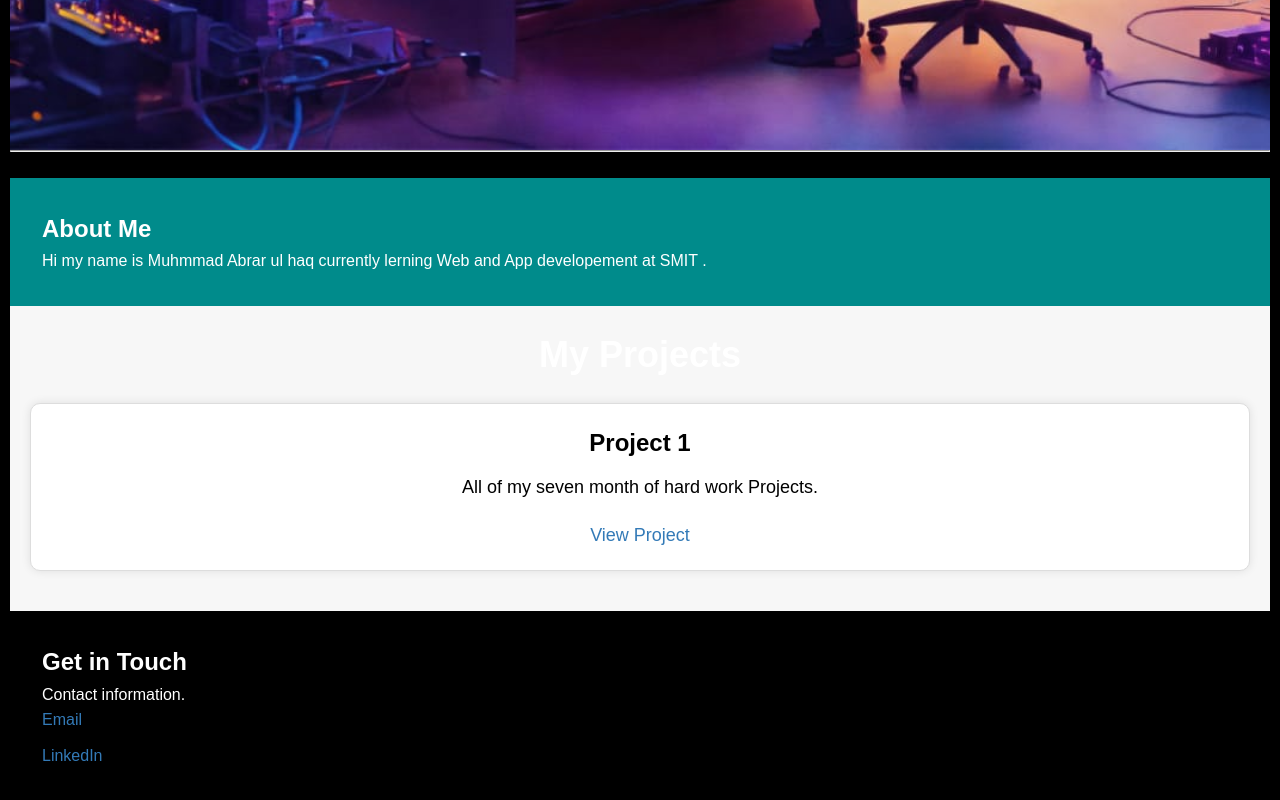
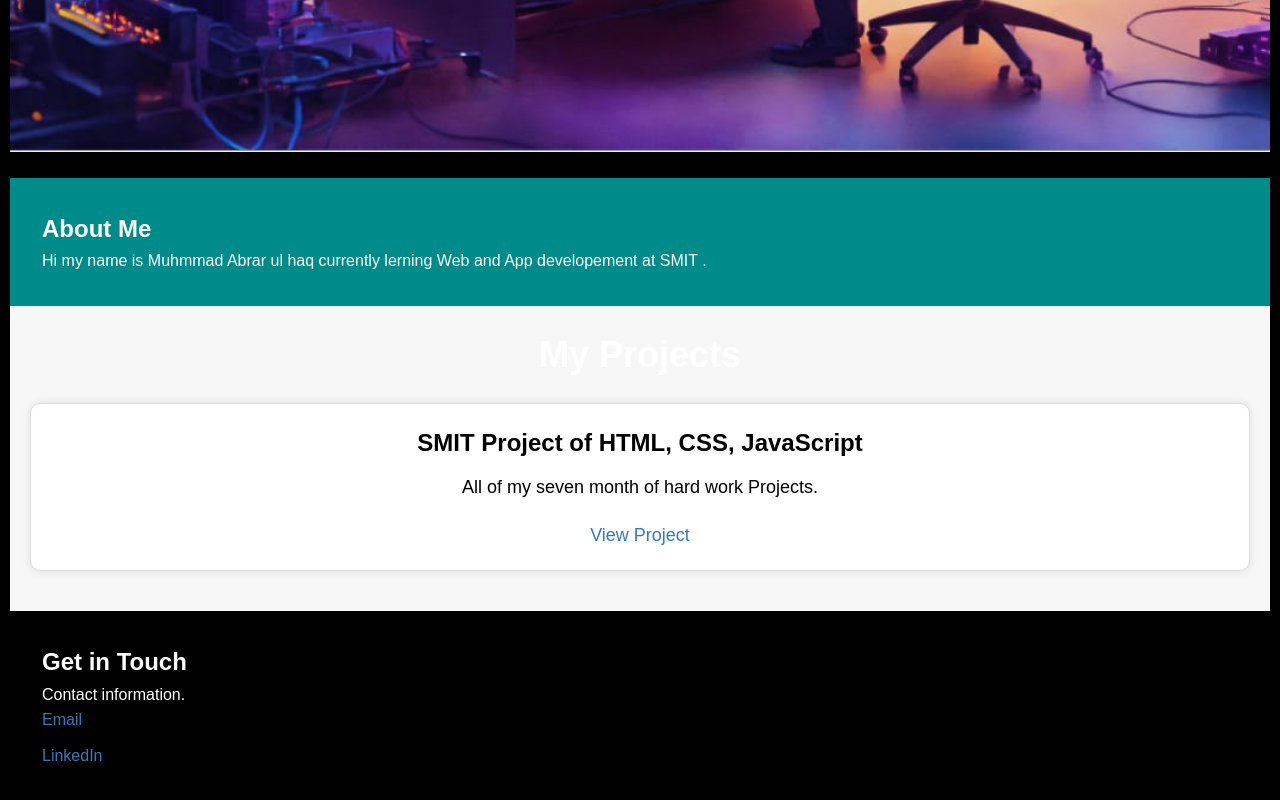
Before and after one commit to MuhammadAbrarulhaq986/Portfolio-Website, a plain HTML site: page index.html in a window 1280 px wide. Shown: the part 712-1512 px from the top of the page. Drawn offline with Linux system fonts and the light colour scheme.

Commit message:
heading chnage

```diff
--- a/index.html
+++ b/index.html
@@ -42,7 +42,7 @@
       <h1>My Projects</h1>
       <ul>
         <li>
-          <h2>Project 1</h2>
+          <h2>SMIT Project of HTML, CSS, JavaScript</h2>
           <p>All of my seven month of hard work Projects.</p>
           <a
             href="https://muhammadabrarulhaq986.github.io/SMIT-Full-Stack-Developer-WMA-Batch-11/"
```
